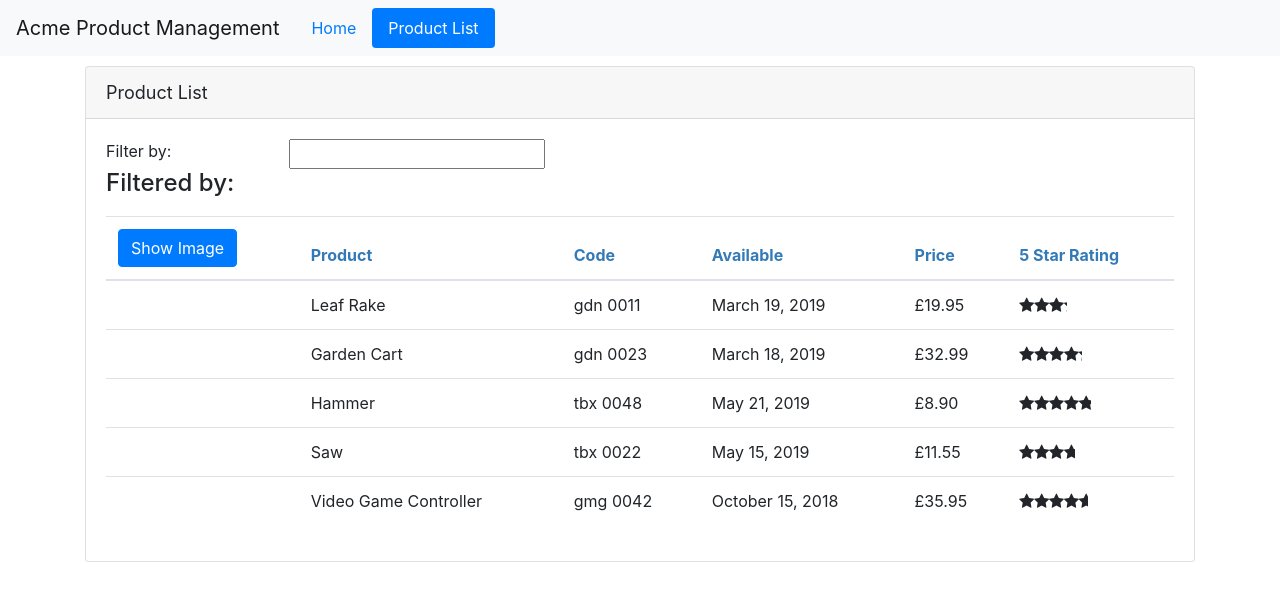
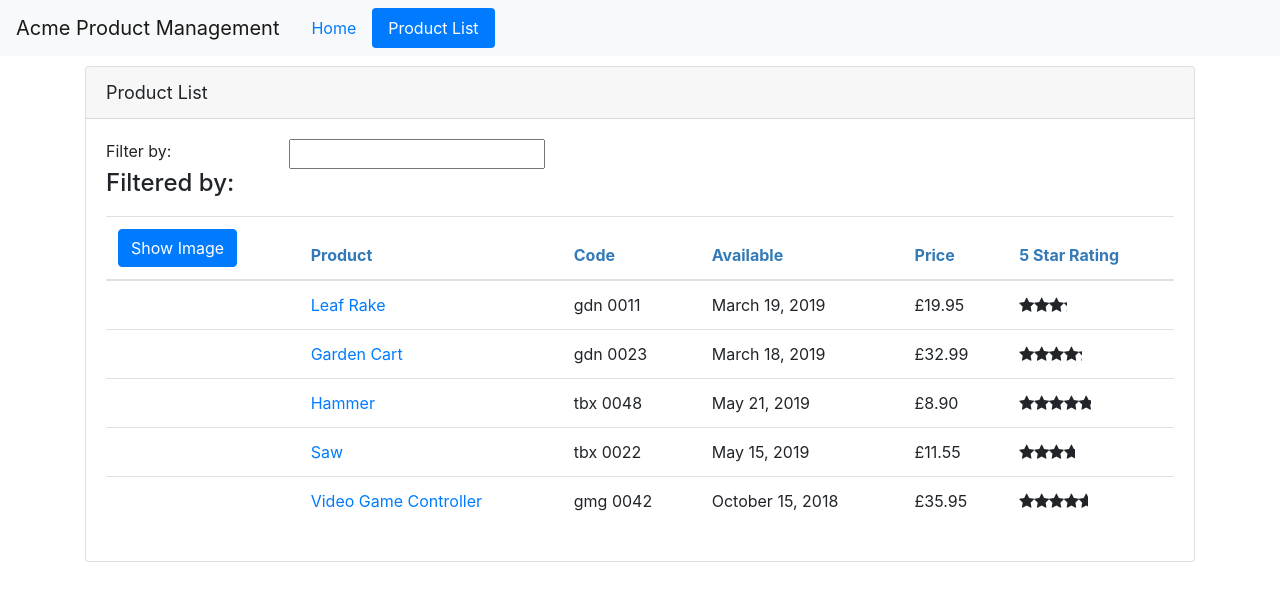
Before and after one commit to theonlywisdom/Angular-APM-, an Angular app: page /products in a window 1280 px wide. Shown: the top 598 px of the page. Built offline with nearby package versions, Linux system fonts and the light colour scheme.

Commit message:
Passed the id parameter to the product route

```diff
--- a/src/app/products/product-detail.component.ts
+++ b/src/app/products/product-detail.component.ts
@@ -1,5 +1,8 @@
 import { Component, OnInit } from '@angular/core';
+import { ActivatedRoute } from '@angular/router';
+
 import { IProduct } from './product';
+import { from } from 'rxjs';
 
 @Component({
   templateUrl: './product-detail.component.html',
@@ -9,9 +12,34 @@
   pageTitle: string = 'Product Detail';
   product: IProduct;
 
-  constructor() { }
+  //set activated route as a dependency by defining it
+  //as a parameter to the constructor function
+  //the ActivatedRoute instance is then injected into
+  //this component class
+  constructor(private route: ActivatedRoute) { }
 
   ngOnInit() {
+    //we're using the snapshot approach here because
+    //don't expect the url to change
+    //we get the id from the route and store it in a local variable
+    //"let" defines a blockscoped variable
+    //because the parameter is provided as a string
+    //we add a plus sign (+) at the beginning
+    //the a plus sign (+) is a JS shortcut to
+    //convert the parameter string to numeric id
+    let id = +this.route.snapshot.paramMap.get('id');
+    this.pageTitle += `: ${id}`;
+    this.product = {
+      "productId": id,
+      "productName": "Leaf Rake",
+      "productCode": "GDN-0011",
+      "releaseDate": "March 19, 2019",
+      "description": "Leaf rake with 48-inch wooden handle.",
+      "price": 19.95,
+      "starRating": 3.2,
+      "imageUrl": "assets/images/leaf_rake.png"
+
+    }
   }
 
 }
--- a/src/app/products/product-list.component.html
+++ b/src/app/products/product-list.component.html
@@ -42,7 +42,11 @@
               <img *ngIf= 'showImage' [src]='product.imageUrl' [title]='product.productName' [style.width.px]='imageWidth' [style.margin.px]='imageMargin'
               >
             </td>
-            <td>{{product.productName}}</td>
+            <td>
+              <a [routerLink]="['/products', product.productId]">
+                {{product.productName}}
+              </a>
+            </td>
             <!--add pipes for converting product code to lowercase, and a special character to space.
             then declare the custom pipe (convertToSpaces)
             in the app module declarations
```
